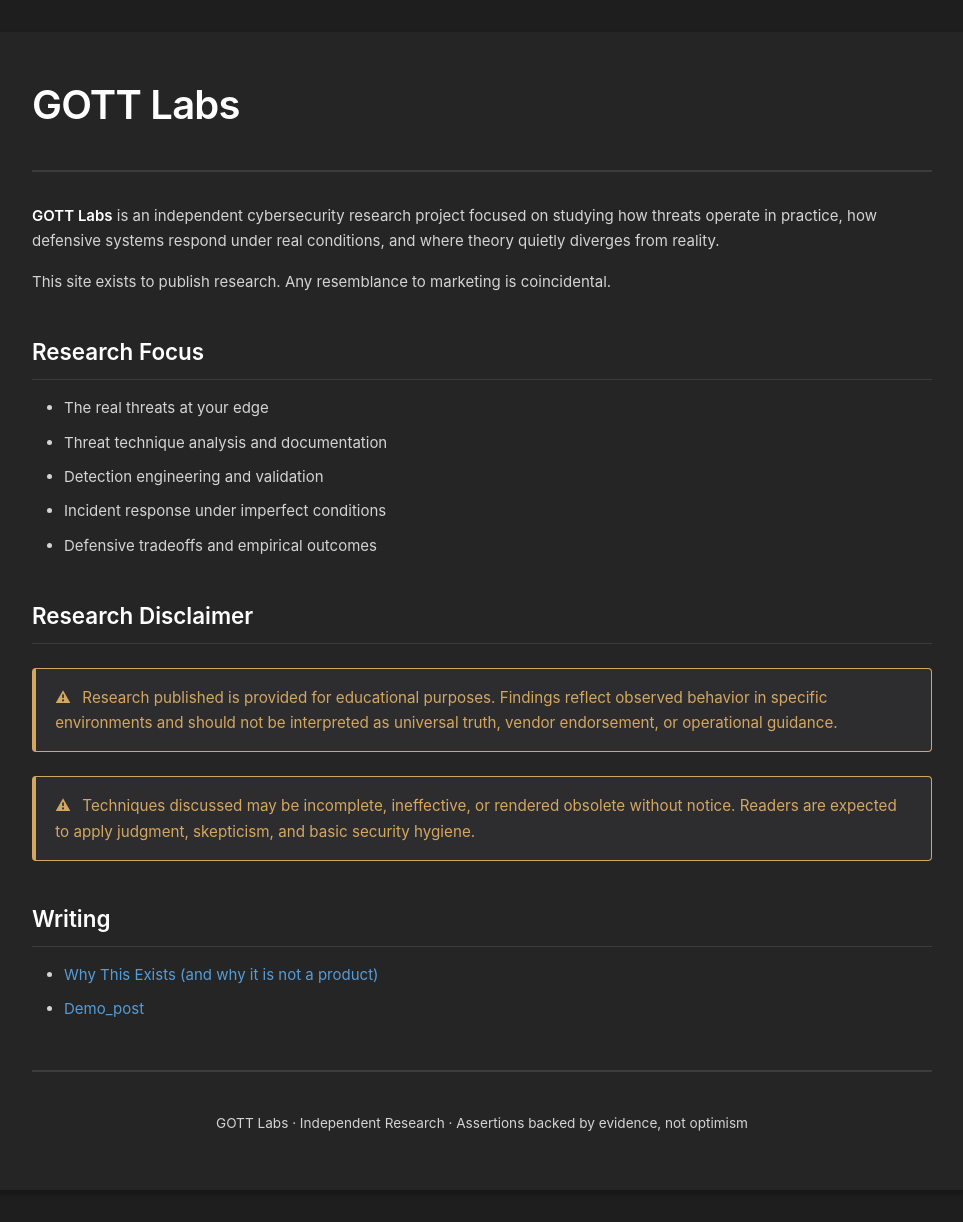
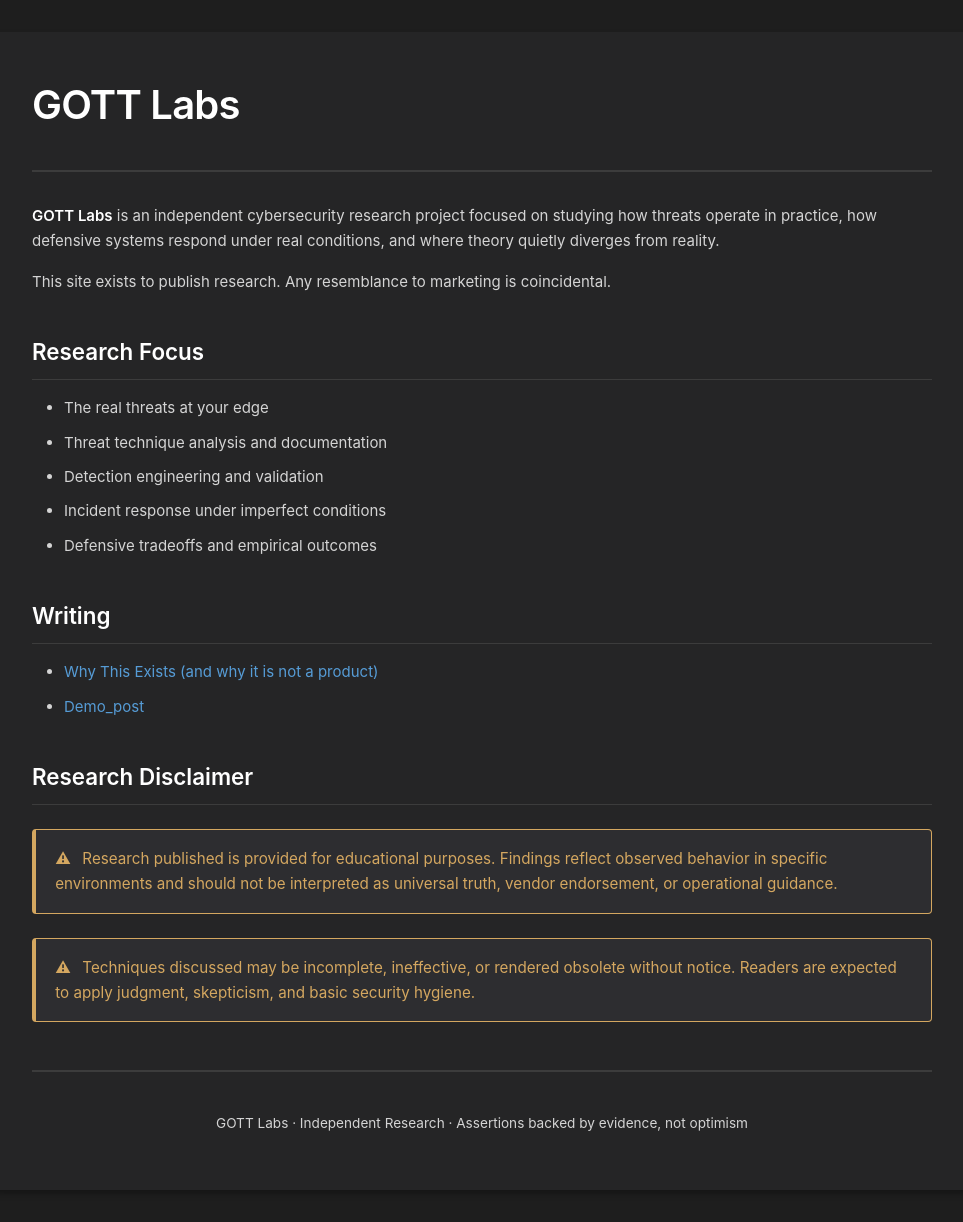
Before and after one commit to gottlabs/home, a Jekyll site: the page built from index.md, in a window 1280 px wide. Shown: the whole page, without its empty margins (158-1121 px from the left). Built offline with Jekyll 4.4.1, drawn with Linux system fonts in a browser that asks for light colours.

```diff
--- a/index.md
+++ b/index.md
@@ -15,16 +15,14 @@ This site exists to publish research. Any resemblance to marketing is coincident
 - Incident response under imperfect conditions
 - Defensive tradeoffs and empirical outcomes
 
+### Writing
+- [Why This Exists (and why it is not a product)](_posts/2025-12-28-the_why.md)
+- [Demo_post](_posts/demo_post.md)
+
 ### Research Disclaimer
-
 <span class="disclaimer">
 Research published is provided for educational purposes. Findings reflect observed behavior in specific environments and should not be interpreted as universal truth, vendor endorsement, or operational guidance.
 </span>
-
 <span class="disclaimer">
 Techniques discussed may be incomplete, ineffective, or rendered obsolete without notice. Readers are expected to apply judgment, skepticism, and basic security hygiene.
 </span>
-
-### Writing
-- [Why This Exists (and why it is not a product)](_posts/2025-12-28-the_why.md)
-- [Demo_post](_posts/demo_post.md)
```
